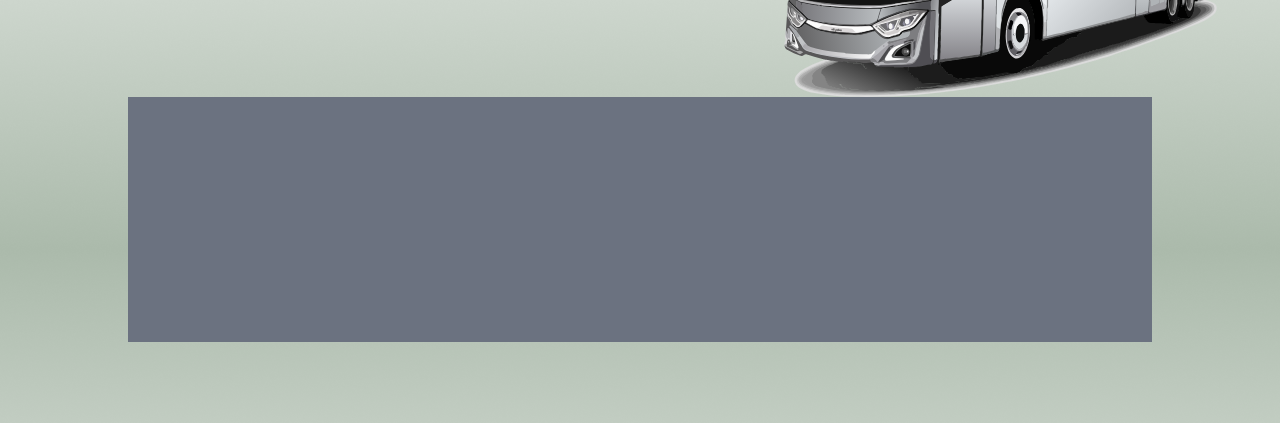
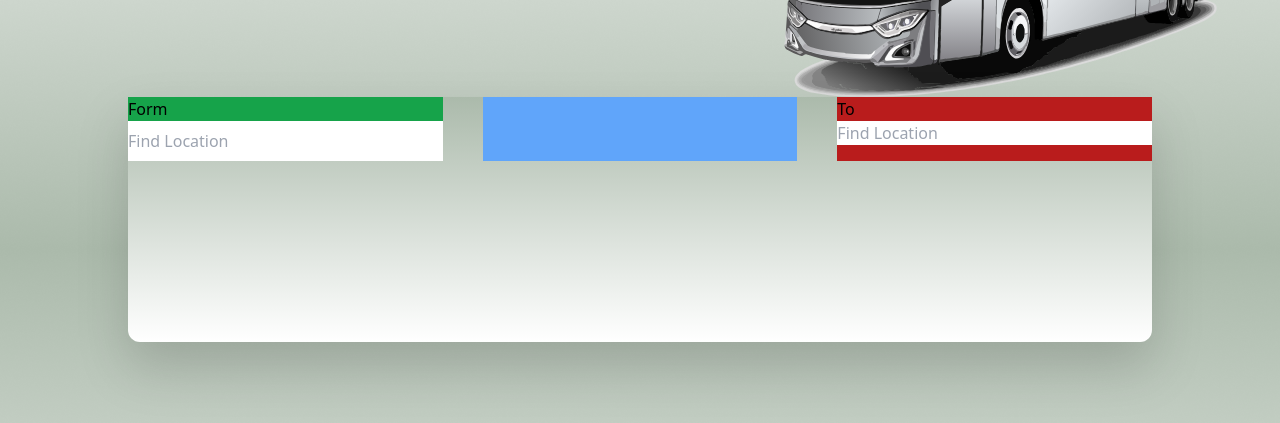
Before and after one commit to falgunishobnom/Easy_Trip, a website: page index.html in a window 1280 px wide. Shown: the part 369-792 px from the top of the page. Drawn offline with Linux system fonts and the light colour scheme.

Commit message:
grid fixing

```diff
--- a/index.html
+++ b/index.html
@@ -12,7 +12,7 @@
   >
     <!-- Nav Bar Start -->
 
-    <nav class="bg-transparent bg-green-500">
+    <nav class="bg-transparent">
       <div
         class="max-w-screen-xl flex flex-wrap items-center justify-between mx-auto p-4"
       >
@@ -105,6 +105,26 @@
       </div>
     </div>
     <!-- Form Card Start -->
-    <div class="w-[80%] bg-gray-500 mx-auto h-[245px]"></div>
+    <div
+      class="w-[80%] bg-gradient-to-t from-white to-main mx-auto h-[245px] rounded-xl drop-shadow-2xl"
+    >
+      <form>
+        <div class="grid grid-cols-3 gap-10">
+          <div class="bg-green-600 col-span-1">
+            <label>Form</label><br />
+            <input
+              type="text"
+              placeholder="Find Location"
+              class="w-full h-10"
+            />
+          </div>
+          <div class="bg-blue-400"></div>
+          <div class="bg-red-700">
+            <label>To</label>
+            <input type="text" placeholder="Find Location" class="w-full" />
+          </div>
+        </div>
+      </form>
+    </div>
   </body>
 </html>
```
Also changed, not shown: main.css.
